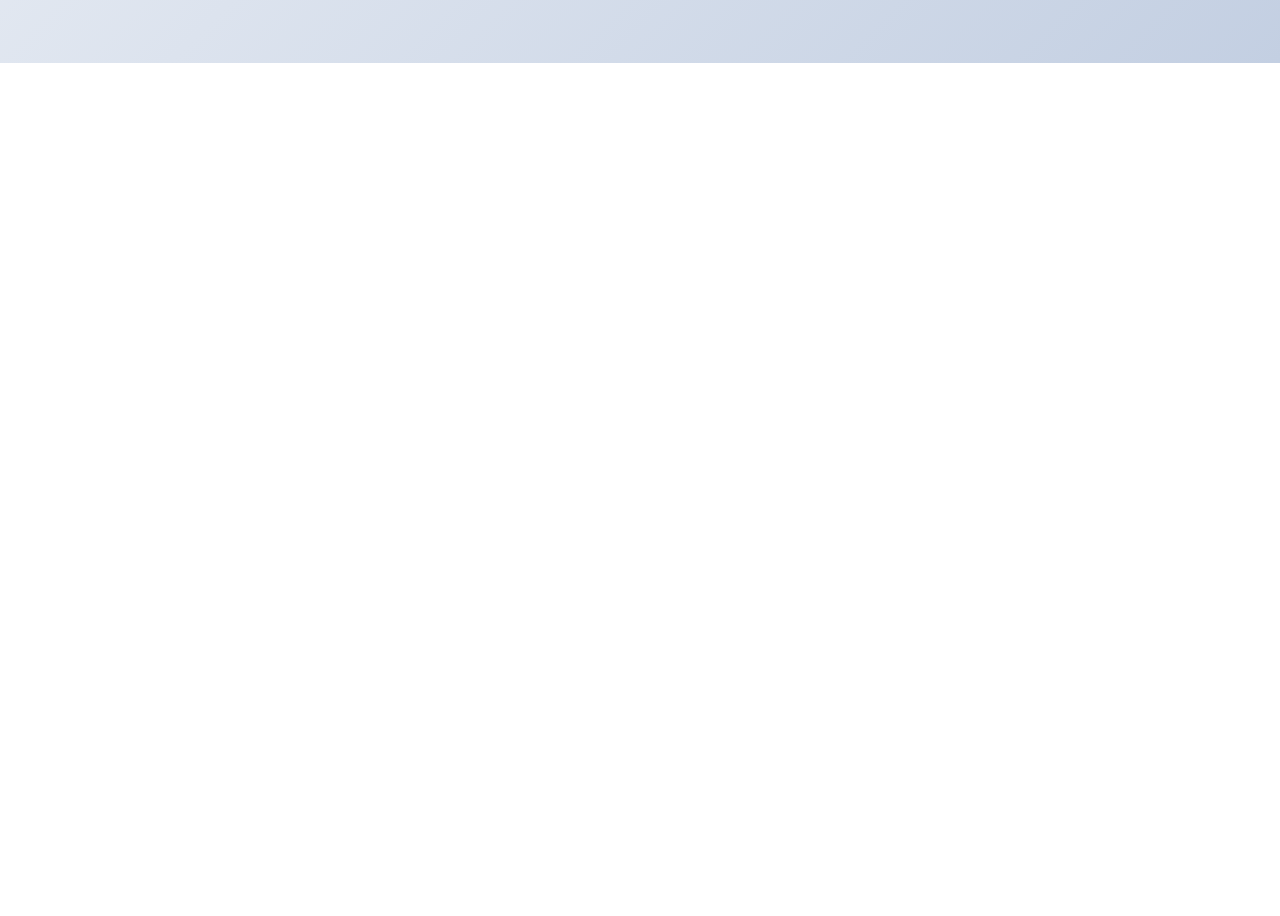
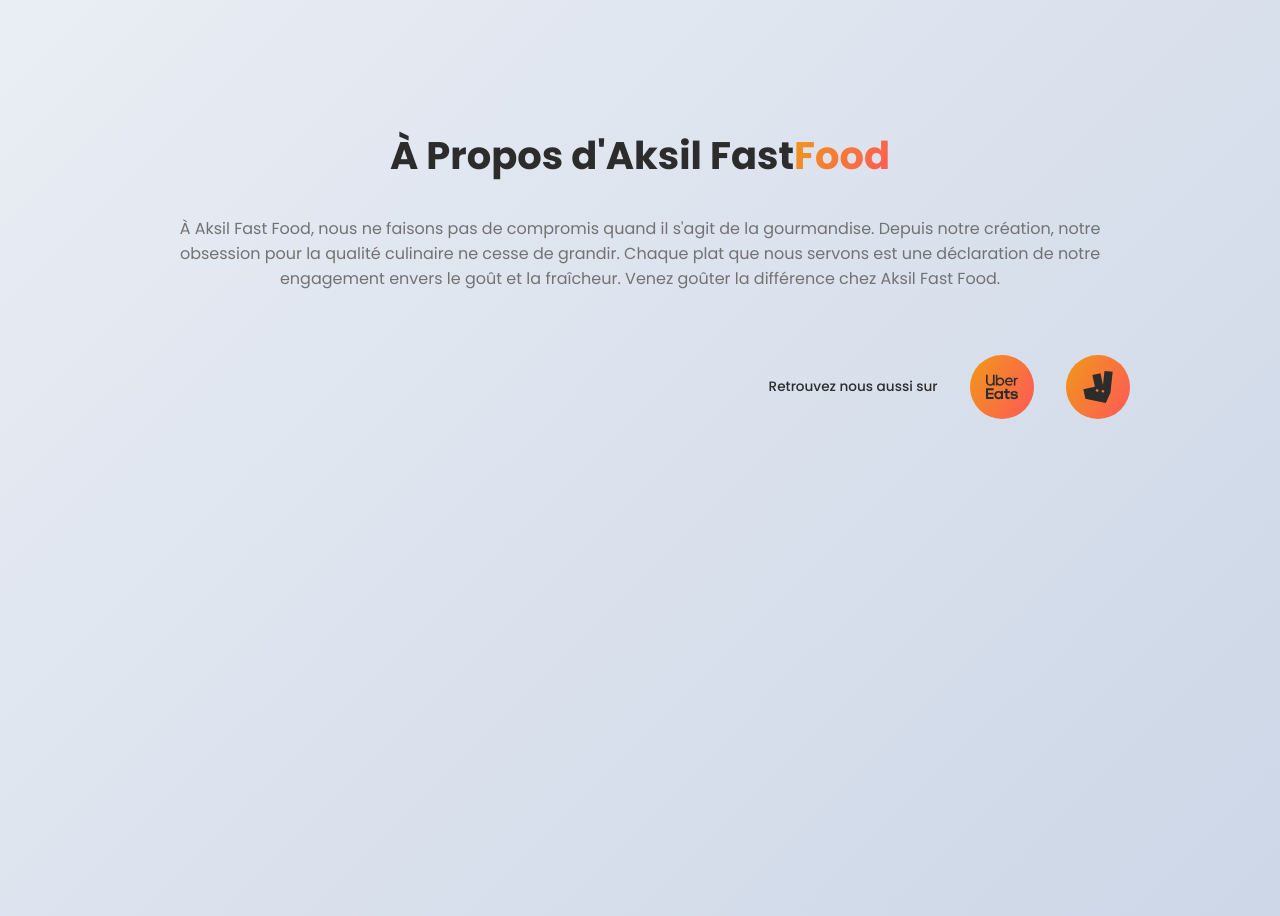
Before and after one commit to OlivierMaria/AksilFastFood, a React (Create React App) app: page / in a window 1280 px wide. Shown: the part 880-1796 px from the top of the page. Before the commit the page ends 943 px from the top, so only its background shows below. Built offline with nearby package versions, Linux system fonts and the light colour scheme.

Commit message:
Setting up the AboutUs container and css style of it

```diff
--- a/src/App.css
+++ b/src/App.css
@@ -8,7 +8,7 @@
 
   body {
     background: var(--color-bg);
-    min-height: 100%;
+    height: 2500px;
   }
 
 a{
--- a/src/App.js
+++ b/src/App.js
@@ -1,16 +1,15 @@
 import React from "react";
 import { Navbar, Infos } from "./components";
-import { Hero } from "./containers";
+import { Hero, AboutUs } from "./containers";
 import "./App.css";
 
 function App() {
   return (
     <div className="App">
-      <div className="background__gradient">
-        <Navbar />
-        <Hero />
-      </div>
+      <Navbar />
+      <Hero />
       <Infos />
+      <AboutUs />
     </div>
   );
 }
--- /dev/null
+++ b/src/containers/AboutUs/AboutUs.css
@@ -0,0 +1,80 @@
+/* *{
+    border: 1px solid green;
+} */
+
+.aksil__about{
+    height: auto;
+    width: auto;
+    display: flex;
+    flex-direction: column;
+    justify-content: center;
+    align-items: center;
+}
+
+.aksil__about-content_left{
+    height: 100%;
+    width: auto;
+    display: flex;
+    justify-content: center;
+    align-items: center;
+}
+
+
+
+.aksil__about-content_right{
+    width: 90%;
+    margin: auto;
+    text-align: center;
+}
+
+.aksil__about-content_right h2{
+font-family: var(--font-family);
+color: var(--color-text);
+font-size: 2.4rem;
+}
+
+.aksil__about-content_right p{
+    font-family: var(--font-family);
+color: var(--color-subtext);
+font-size: 1rem;
+}
+
+.aksil__about-span{
+    background: linear-gradient(-60deg, #ff5858, #f09819);
+    -webkit-background-clip: text;
+    background-clip: text;
+    color: transparent;
+}
+
+.aksil__about-icons{
+    margin-top: 4rem;
+    display: flex;
+   gap: 2rem;
+   justify-content: flex-end;
+   width: 90%;
+   align-items: center;
+}
+
+
+    .aksil__about-icons_background {
+        height: 4rem;
+        width: 4rem;
+        border-radius: 50%;
+        border: none;
+        display: flex;
+        justify-content: center;
+        align-items: center;
+        background-image: linear-gradient(-60deg, #ff5858 0%, #f09819 100%);
+    }
+
+    .aksil__about-icon{
+        font-size: 2rem;
+        color: var(--color-text);
+    }
+
+    .aksil__about-icons p {
+        font-family: var(--font-family);
+color: var(--color-text);
+font-size: 0.85rem;
+font-weight: 500;
+    }
--- /dev/null
+++ b/src/containers/AboutUs/AboutUs.jsx
@@ -0,0 +1,33 @@
+import React from "react";
+import "./AboutUs.css";
+import { SiUbereats, SiDeliveroo } from "react-icons/si";
+
+function AboutUs() {
+  return (
+    <div className="aksil__about section__margin">
+      <div className="aksil__about-content_right">
+        <h2>
+          À Propos d'Aksil Fast<span className="aksil__about-span">Food</span>
+        </h2>
+        <p>
+          À Aksil Fast Food, nous ne faisons pas de compromis quand il s'agit de
+          la gourmandise. Depuis notre création, notre obsession pour la qualité
+          culinaire ne cesse de grandir. Chaque plat que nous servons est une
+          déclaration de notre engagement envers le goût et la fraîcheur. Venez
+          goûter la différence chez Aksil Fast Food.
+        </p>
+      </div>
+      <div className="aksil__about-icons">
+        <p>Retrouvez nous aussi sur</p>
+        <div className="aksil__about-icons_background">
+          <SiUbereats className="aksil__about-icon" />
+        </div>
+        <div className="aksil__about-icons_background">
+          <SiDeliveroo className="aksil__about-icon" />
+        </div>
+      </div>
+    </div>
+  );
+}
+
+export default AboutUs;
--- a/src/containers/index.js
+++ b/src/containers/index.js
@@ -1 +1,2 @@
 export { default as Hero } from "./Hero/Hero.jsx";
+export { default as AboutUs } from "./AboutUs/AboutUs.jsx";
```
Also changed, not shown: src/assets/aboutus.png (added).
